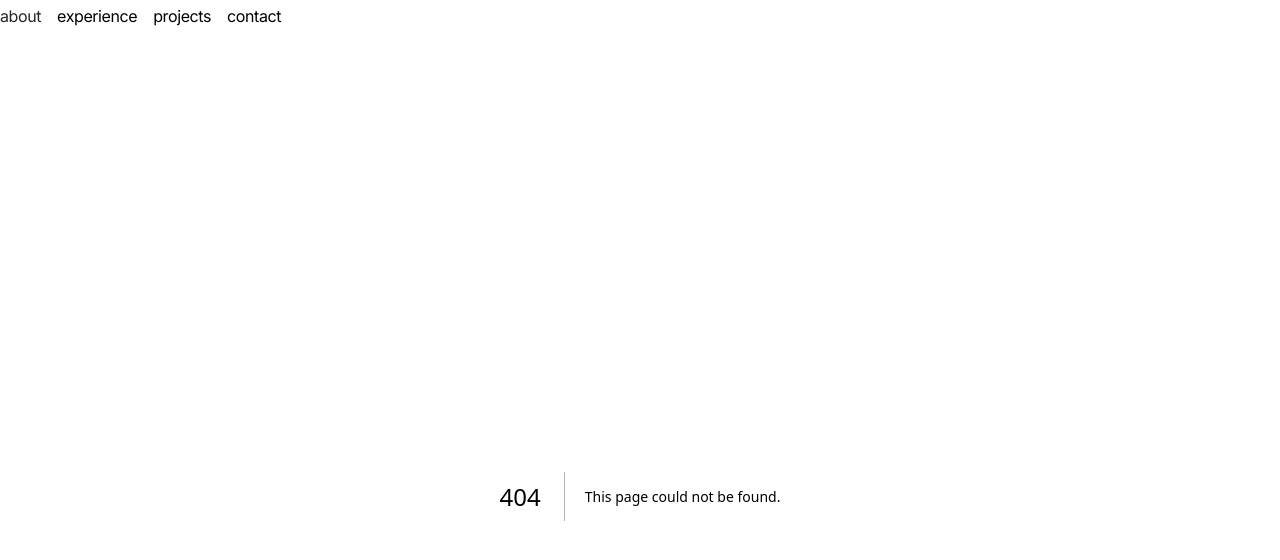
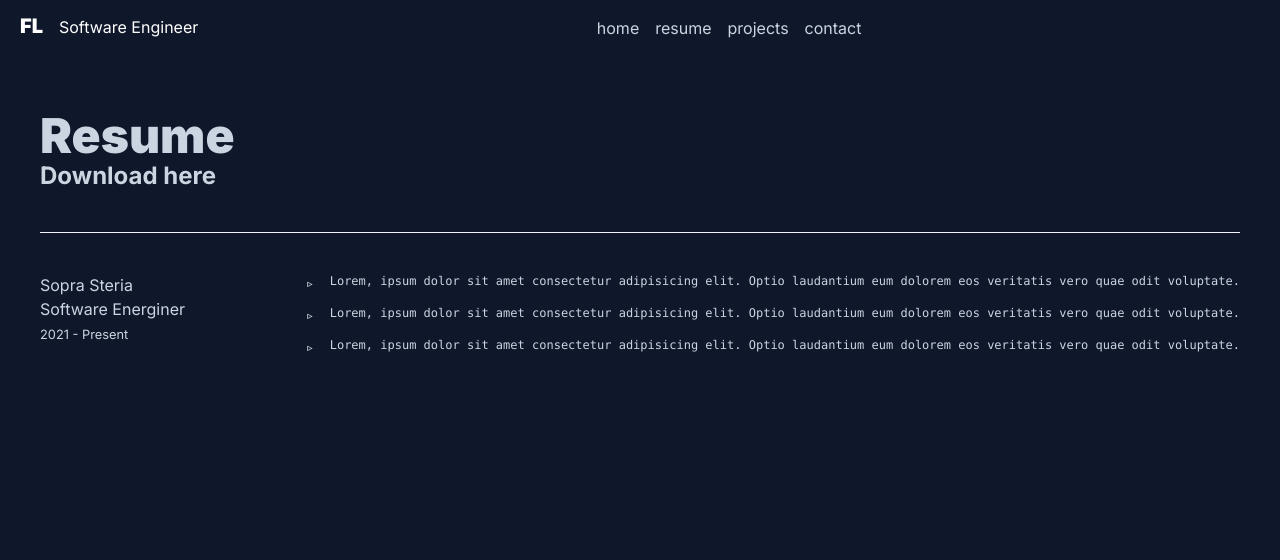
Before and after one commit to ltk55/frank-lam-portfolio, a Next.js app: page /resume in a window 1280 px wide. Before the commit this address had no page. Shown: the top 560 px of the page. Built offline with nearby package versions, Linux system fonts and the light colour scheme.

Commit message:
feat: add sidebar

```diff
--- a/app/page.tsx
+++ b/app/page.tsx
@@ -9,13 +9,13 @@ export default function Home() {
     "Tailwind CSS",
   ];
   return (
-    <section id="hero" className="text-slate-300 mx-20 mt-28">
+    <section id="hero" className="text-slate-300 mx-10 md:mx-20 mt-24 md:mt-28">
       <small className="font-bold">Hi, my name is</small>
-      <h1 className="font-black text-5xl">Frank Lam</h1>
+      <h1 className="font-black text-5xl mt-2">Frank Lam</h1>
       <h3 className="font-bold text-xl">
         I&apos;m a Software Engineer based in London
       </h3>
-      <p className="w-1/2">
+      <p className="">
         with 8 years of experience in the digital industry, I&apos;ve had the
         opportunity to explore various roles. My career kicked off in Hong Kong,
         where I began as a Business Analyst before making my way to London to
--- /dev/null
+++ b/app/resume/page.tsx
@@ -0,0 +1,36 @@
+export default function Resume() {
+  const jobDesc = [
+    "Lorem, ipsum dolor sit amet consectetur adipisicing elit. Optio laudantium eum dolorem eos veritatis vero quae odit voluptate. ",
+    "Lorem, ipsum dolor sit amet consectetur adipisicing elit. Optio laudantium eum dolorem eos veritatis vero quae odit voluptate. ",
+    "Lorem, ipsum dolor sit amet consectetur adipisicing elit. Optio laudantium eum dolorem eos veritatis vero quae odit voluptate. ",
+  ];
+
+  return (
+    <main className="">
+      <section id="hero" className="text-slate-300 px-10 pt-28">
+        <div className="pb-10 mb-10 border-b border-slate-100">
+          <h1 className="font-black text-5xl">Resume</h1>
+          <h2 className="font-bold text-2xl">Download here</h2>
+        </div>
+
+        <div className="flex justify-between">
+          <div className="">
+            <h3>Sopra Steria</h3>
+            <div>Software Energiner</div>
+            <small>2021 - Present</small>
+          </div>
+
+          <ul>
+            {jobDesc &&
+              jobDesc.map((skill, i) => (
+                <li key={i} className="relative mb-4 pl-6 font-mono text-xs">
+                  <span className="absolute left-0 text-green text-sm">▹</span>
+                  {skill}
+                </li>
+              ))}
+          </ul>
+        </div>
+      </section>
+    </main>
+  );
+}
--- /dev/null
+++ b/components/navbar/MenuToggle.tsx
@@ -0,0 +1,42 @@
+import { SVGMotionProps, motion } from "framer-motion";
+
+const Path = (
+  props: React.JSX.IntrinsicAttributes &
+    SVGMotionProps<SVGPathElement> &
+    React.RefAttributes<SVGPathElement>
+) => (
+  <motion.path
+    fill="transparent"
+    strokeWidth="3"
+    stroke="#fff"
+    strokeLinecap="round"
+    {...props}
+  />
+);
+
+export const MenuToggle = ({ toggle }) => (
+  <button onClick={toggle} className="md:hidden">
+    <svg width="23" height="23" viewBox="0 0 23 23">
+      <Path
+        variants={{
+          closed: { d: "M 2 2.5 L 20 2.5" },
+          open: { d: "M 3 16.5 L 17 2.5" },
+        }}
+      />
+      <Path
+        d="M 2 9.423 L 20 9.423"
+        variants={{
+          closed: { opacity: 1 },
+          open: { opacity: 0 },
+        }}
+        transition={{ duration: 0.1 }}
+      />
+      <Path
+        variants={{
+          closed: { d: "M 2 16.346 L 20 16.346" },
+          open: { d: "M 3 2.5 L 17 16.346" },
+        }}
+      />
+    </svg>
+  </button>
+);
--- a/components/navbar/NavItem.tsx
+++ b/components/navbar/NavItem.tsx
@@ -12,22 +12,20 @@ export default function NavItem({
   name: string;
 }) {
   let pathname = usePathname() || "/";
-  if (pathname.includes("/blog/")) {
-    pathname = "/blog";
-  }
+
   const isActive = path === pathname;
 
   return (
     <Link
       key={path}
       href={path}
-      className="transition-all hover:text-neutral-800 dark:hover:text-neutral-200 flex align-middle"
+      className="transition-all hover:text-neutral-200 flex align-middle"
     >
-      <span className="relative py-1 px-2">
+      <span className="relative py-1 px-2 text-slate-300">
         {name}
-        {path === pathname ? (
+        {isActive ? (
           <motion.div
-            className="absolute h-[1px] top-7 mx-2 inset-0 bg-neutral-200 dark:bg-neutral-800 z-[-1] dark:bg-gradient-to-r from-transparent to-neutral-900"
+            className="absolute h-[1px] top-7 mx-2 inset-0 bg-neutral-200 z-[-1] from-transparent to-neutral-900"
             layoutId="sidebar"
             transition={{
               type: "spring",
--- a/components/navbar/Navbar.tsx
+++ b/components/navbar/Navbar.tsx
@@ -1,37 +1,124 @@
 "use client";
 
+import { useRef } from "react";
 import NavItem from "./NavItem";
+import Link from "next/link";
+
+import { motion, useCycle } from "framer-motion";
+import { MenuToggle } from "./MenuToggle";
+import { useDimensions } from "@/lib/hooks/useDimensions";
 
 const navItems = {
-  "#about": {
-    name: "about",
+  "/": {
+    name: "home",
   },
-  "#experience": {
-    name: "experience",
+  "/resume": {
+    name: "resume",
   },
-  "#projects": {
+  "/projects": {
     name: "projects",
   },
-  "#contact": {
+  "/contact": {
     name: "contact",
   },
 };
 
+const sidebar = {
+  open: (height = 1000) => ({
+    clipPath: `circle(${height * 2 + 100}px at 10px 10px)`,
+    transition: {
+      type: "spring",
+      stiffness: 20,
+      restDelta: 2,
+    },
+  }),
+  closed: {
+    clipPath: "circle(10px at 10px 10px)",
+    transition: {
+      delay: 0.5,
+      type: "spring",
+      stiffness: 400,
+      damping: 40,
+    },
+  },
+};
+
+const variants = {
+  open: {
+    transition: { staggerChildren: 0.07, delayChildren: 0.2 },
+  },
+  closed: {
+    transition: { staggerChildren: 0.05, staggerDirection: -1 },
+  },
+};
+
+const livariants = {
+  open: {
+    y: 50,
+    opacity: 1,
+    transition: {
+      y: { stiffness: 1000, velocity: -100 },
+    },
+  },
+  closed: {
+    y: 50,
+    opacity: 0,
+    transition: {
+      y: { stiffness: 1000 },
+    },
+  },
+};
+
 export default function Navbar() {
+  const [isOpen, toggleOpen] = useCycle(false, true);
+  const containerRef = useRef(null);
+  const { height } = useDimensions(containerRef);
+
   return (
-    <nav className="-ml-[8px] mb-16 tracking-tight">
-      <div className="lg:sticky lg:top-20">
-        <nav
-          className="flex flex-row items-start relative px-0 pb-0 fade md:overflow-auto scroll-pr-6 md:relative"
-          id="nav"
+    <>
+      <nav className="bg-slate-900 top-0 left-0 absolute flex w-full justify-between my-3 px-5">
+        <Link href="/" className="text-white">
+          <span className="font-black text-xl mr-4">FL</span>
+          <span className="hidden md:inline-block">Software Engineer</span>
+        </Link>
+
+        <div className="text-slate-50 hidden md:flex">
+          {Object.entries(navItems).map(([path, { name }]) => {
+            return <NavItem key={path} path={path} name={name} />;
+          })}
+        </div>
+
+        <motion.div
+          initial={false}
+          animate={isOpen ? "open" : "closed"}
+          custom={height}
+          ref={containerRef}
         >
-          <div className="flex flex-row space-x-0 pr-10">
-            {Object.entries(navItems).map(([path, { name }]) => {
-              return <NavItem key={path} path={path} name={name} />;
-            })}
-          </div>
-        </nav>
-      </div>
-    </nav>
+          <motion.div
+            className="fixed top-20 left-0 bottom-0 w-full bg-slate-500 md:hidden"
+            variants={sidebar}
+          />
+          {/* <motion.ul variants={variants} className="md:hidden">
+            <motion.li
+              variants={livariants}
+              whileHover={{ scale: 1.1 }}
+              whileTap={{ scale: 0.95 }}
+              className="text-white"
+            >
+              test
+            </motion.li>
+            <motion.li
+              variants={livariants}
+              whileHover={{ scale: 1.1 }}
+              whileTap={{ scale: 0.95 }}
+              className="text-white"
+            >
+              test 2
+            </motion.li>
+          </motion.ul> */}
+          <MenuToggle toggle={() => toggleOpen()} />
+        </motion.div>
+      </nav>
+    </>
   );
 }
--- /dev/null
+++ b/lib/hooks/useDimensions.tsx
@@ -0,0 +1,12 @@
+import { useEffect, useRef } from "react";
+
+export const useDimensions = (ref) => {
+  const dimensions = useRef({ width: 0, height: 0 });
+
+  useEffect(() => {
+    dimensions.current.width = ref.current.offsetWidth;
+    dimensions.current.height = ref.current.offsetHeight;
+  }, []);
+
+  return dimensions.current;
+};
```
